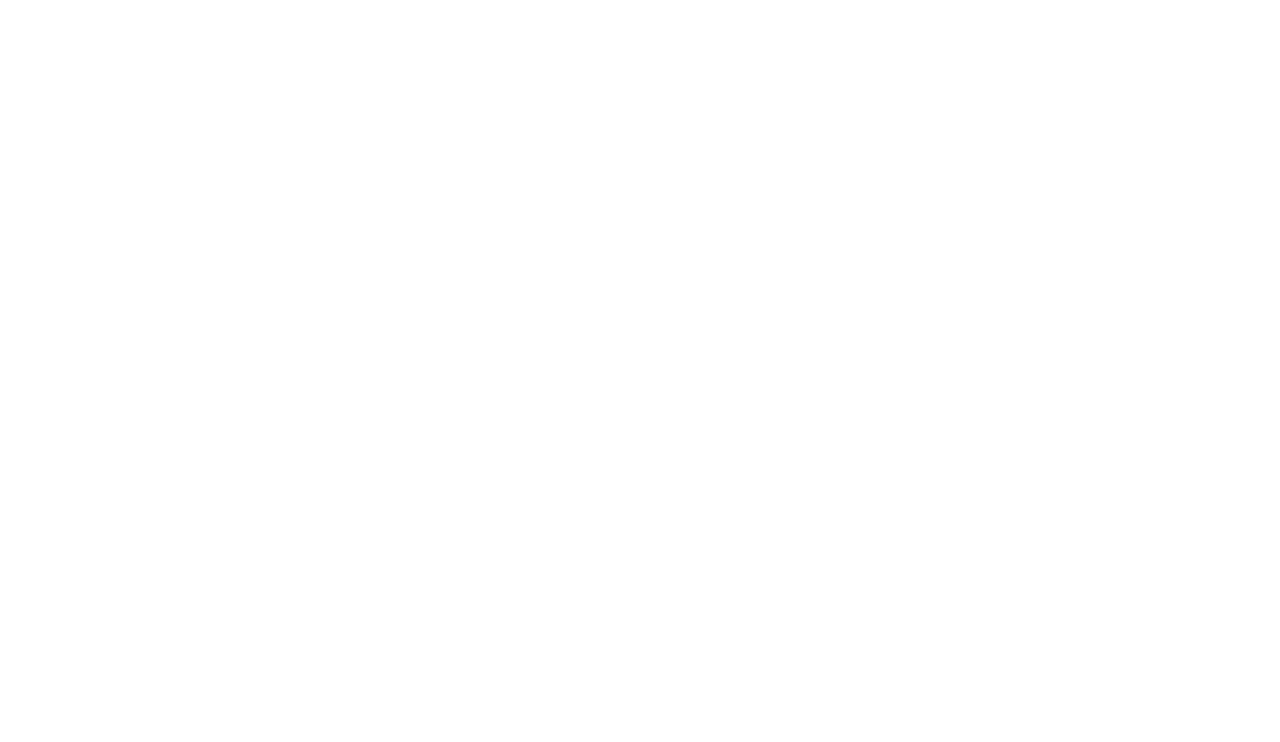
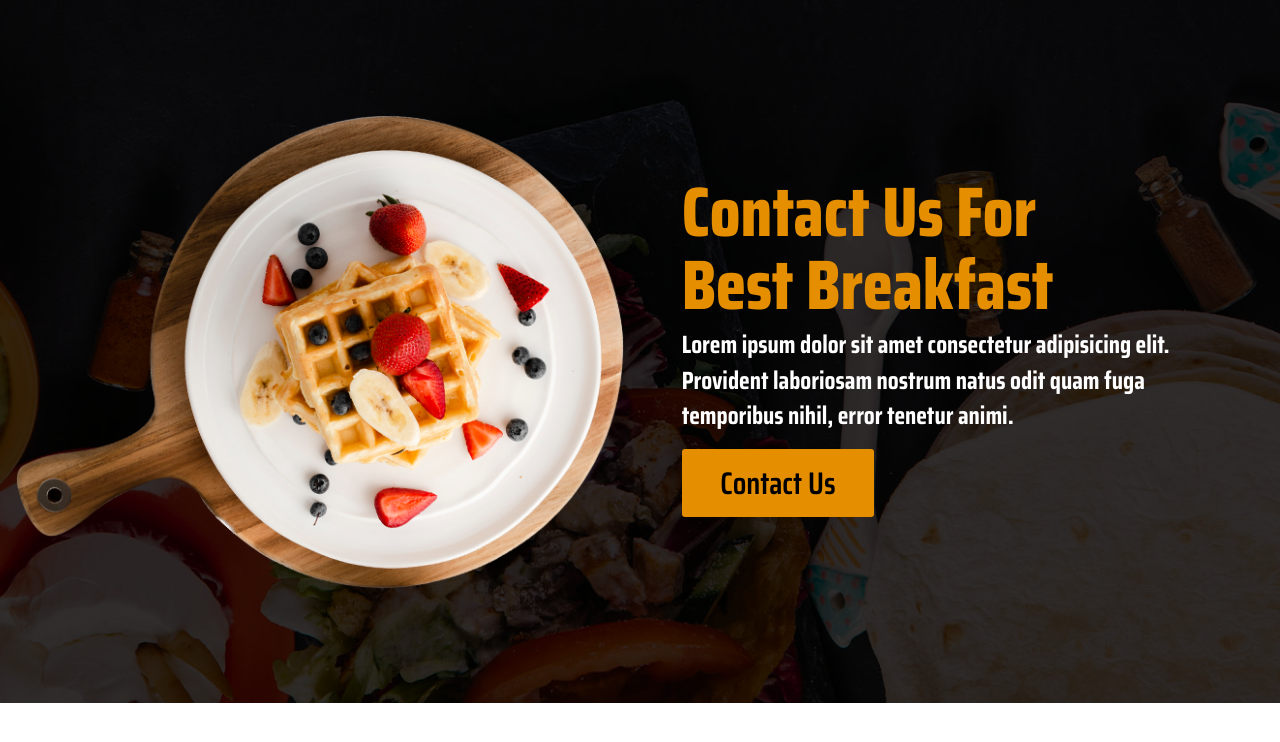
Before and after one commit to thisisaj1999/project_meal, a plain HTML site: page index.html in a window 1280 px wide. Drawn offline with Linux system fonts and the light colour scheme.

Commit message:
minor changes in background image.

```diff
--- a/css/style.css
+++ b/css/style.css
@@ -312,6 +312,11 @@ a {
 /* Hero */
 
 .hero {
+  background: url("../images/meal1background@3x.jpg") no-repeat center center;
+  background-color: rgba(25, 24, 24, 1);
+  background-blend-mode: overlay;
+  background-size: cover;
+  padding: 5rem 0;
   gap: 1rem;
 }
 
@@ -331,11 +336,13 @@ a {
   font-weight: 800;
   font-size: 56px;
   line-height: 7.5rem;
+  color: var(--color-primary);
 }
 
 .hero_content > p {
   margin: 1rem;
   font-weight: 700;
+  color: var(--color-secondary);
 }
 
 .hero_content > a {
@@ -347,6 +354,7 @@ a {
   .hero {
     align-items: center;
     gap: 0;
+    padding: 6rem 0;
   }
 
   .hero_content {
@@ -366,6 +374,10 @@ a {
 }
 
 @media screen and (min-width: 1140px) {
+  .hero {
+    padding: 10rem 0;
+  }
+
   .hero_content {
     padding-left: 4rem;
   }
--- a/index.html
+++ b/index.html
@@ -12,5 +12,21 @@
       rel="stylesheet"
     />
   </head>
-  <body></body>
+  <body>
+    <div class="hero grid grid--1x2">
+      <picture class="hero_img">
+        <img src="./images/meal1@2x.png" alt="Meal Serving Plate" />
+      </picture>
+      <div class="hero_content">
+        <h1>Contact Us For</h1>
+        <h1>Best Breakfast</h1>
+        <p>
+          Lorem ipsum dolor sit amet consectetur adipisicing elit. Provident
+          laboriosam nostrum natus odit quam fuga temporibus nihil, error
+          tenetur animi.
+        </p>
+        <a class="btn" href="#" target="_blank">Contact Us</a>
+      </div>
+    </div>
+  </body>
 </html>
```
